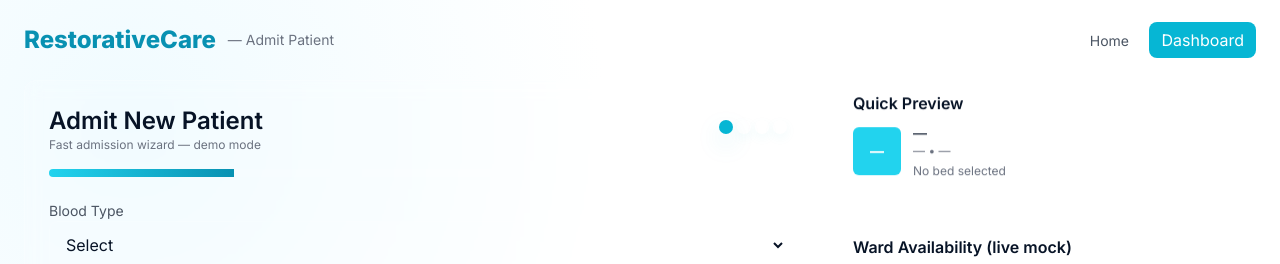
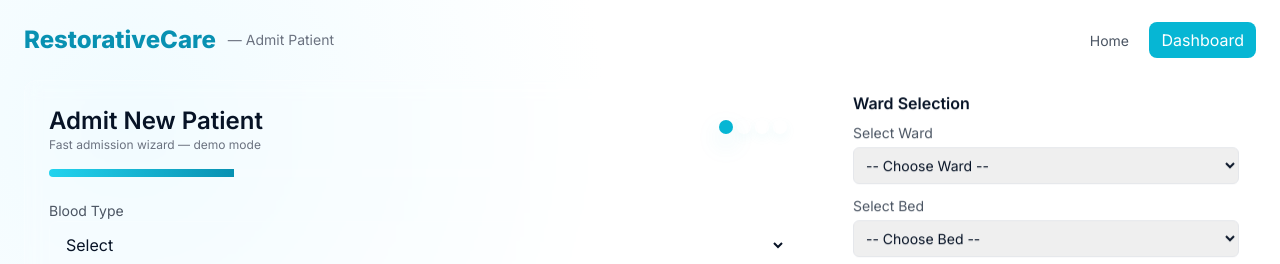
Before and after one commit to Rajodedra/restorativeCare, a PHP site: page /admit.php in a window 1280 px wide. Shown: the top 264 px of the page. Run offline with PHP 8.4, Linux system fonts and the light colour scheme; some libraries are stand-ins or nearby versions.

Commit message:
Add files via upload

```diff
--- a/about.php
+++ b/about.php
@@ -106,6 +106,7 @@
       <div class="nav-links hidden md:flex items-center gap-1">
         <a href="index.php">Home</a>
         <!-- <a href="features.php">Features</a> -->
+         <a href="blog.php">Blog</a>
         <a class="font-extrabold" href="about.php">About</a>
         <a href="contact.php">Contact</a>
       </div>
--- a/admit.php
+++ b/admit.php
@@ -280,34 +280,55 @@
       </form>
     </section>
 
-    <!-- right: preview, QR, tips -->
-    <aside class="space-y-4">
-      <div class="glass rounded-xl p-4 reveal tilt float-slow">
-        <h4 class="font-semibold mb-2">Quick Preview</h4>
-        <div id="miniPreview" class="text-sm text-gray-700">Complete steps to see preview.</div>
-      </div>
+   <!-- right: preview, QR, tips -->
+<aside class="space-y-4">
+  <div class="glass rounded-xl p-4 reveal tilt float-slow">
+    <h4 class="font-semibold mb-2">Ward Selection</h4>
 
-      <div class="glass rounded-xl p-4 reveal">
-        <h4 class="font-semibold mb-2">Ward Availability (live mock)</h4>
-        <img src="https://i.imgur.com/1Q9Z1Zs.png" alt="ward map" class="w-full rounded-md mb-2">
-        <div class="text-xs text-gray-500">Green beds are available (mock). Click a bed on the left to reserve.</div>
-      </div>
+    <!-- Ward Selector -->
+    <label for="wardSelect" class="block text-sm font-medium text-gray-600 mb-1">Select Ward</label>
+    <select id="wardSelect" class="w-full p-2 border rounded-md text-sm mb-3">
+      <option value="">-- Choose Ward --</option>
+      <option value="A">Ward A</option>
+      <option value="B">Ward B</option>
+      <option value="C">Ward C</option>
+    </select>
 
-      <div class="glass rounded-xl p-4 reveal">
-        <h4 class="font-semibold mb-2">QR Card</h4>
-        <div id="qrcode" class="w-full flex items-center justify-center py-2"></div>
-        <div id="qrText" class="text-xs text-gray-500 mt-2">QR will appear after admission</div>
-      </div>
+    <!-- Bed Selector -->
+    <label for="bedSelect" class="block text-sm font-medium text-gray-600 mb-1">Select Bed</label>
+    <select id="bedSelect" class="w-full p-2 border rounded-md text-sm mb-3">
+      <option value="">-- Choose Bed --</option>
+      <option value="1">Bed 1</option>
+      <option value="2">Bed 2</option>
+      <option value="3">Bed 3</option>
+      <option value="4">Bed 4</option>
+      <option value="5">Bed 5</option>
+    </select>
 
-      <div class="glass rounded-xl p-4 reveal">
-        <h4 class="font-semibold mb-2">Pro Tips</h4>
-        <ul class="text-sm text-gray-600 space-y-2">
-          <li>Use <strong>Suggest (AI)</strong> to auto-fill demo data.</li>
-          <li>Use <strong>Voice Input</strong> for quick entry.</li>
-          <li>Download the PDF and scan the QR to open the patient dashboard.</li>
-        </ul>
-      </div>
-    </aside>
+    <!-- Live Preview -->
+    <div id="miniPreview" class="text-sm text-gray-700">
+      Complete steps to see preview.
+    </div>
+  </div>
+</aside>
+
+<script>
+  const wardSelect = document.getElementById('wardSelect');
+  const bedSelect = document.getElementById('bedSelect');
+  const miniPreview = document.getElementById('miniPreview');
+
+  function updatePreview() {
+    if (wardSelect.value && bedSelect.value) {
+      miniPreview.textContent = `Selected: Ward ${wardSelect.value} - Bed ${bedSelect.value}`;
+    } else {
+      miniPreview.textContent = "Complete steps to see preview.";
+    }
+  }
+
+  wardSelect.addEventListener('change', updatePreview);
+  bedSelect.addEventListener('change', updatePreview);
+</script>
+
   </main>
 
   <footer class="mt-6 text-center text-xs text-gray-500">&copy; <?php echo date('Y'); ?> RestorativeCare — Demo</footer>
--- a/blog.php
+++ b/blog.php
@@ -183,8 +183,8 @@
       <div class="nav-links hidden md:flex items-center gap-1">
         <a href="index.php">Home</a>
         <!-- <a href="features.php">Features</a> -->
+         <a href="blog.php">Blog</a>
         <a href="about.php">About</a>
-        <a class="font-extrabold" href="blog.php">Blog</a>
         <a href="contact.php">Contact</a>
       </div>
       <div class="nav-cta flex items-center gap-2">
--- a/contact.php
+++ b/contact.php
@@ -114,6 +114,7 @@
       <div class="nav-links hidden md:flex items-center gap-1">
         <a href="index.php">Home</a>
         <!-- <a href="features.php">Features</a> -->
+        <a href="blog.php">Blog</a>
         <a href="about.php">About</a>
         <a class="font-extrabold" href="contact.php">Contact</a>
       </div>
@@ -125,7 +126,7 @@
     </nav>
     <div id="mobileMenu" class="glass mt-2 p-3 hidden md:hidden">
       <a href="index.php" class="block p-2 rounded hover:bg-cyan-50">Home</a>
-      <a href="features.php" class="block p-2 rounded hover:bg-cyan-50">Features</a>
+      <a href="blog.php" class="block p-2 rounded hover:bg-cyan-50">Blog</a>
       <a href="about.php" class="block p-2 rounded hover:bg-cyan-50">About</a>
       <a href="contact.php" class="block p-2 rounded hover:bg-cyan-50">Contact</a>
       <a href="dashboard.php" class="block p-2 rounded hover:bg-cyan-50">Dashboard</a>
```
Also changed, not shown: index.php (+38 -3 lines).
